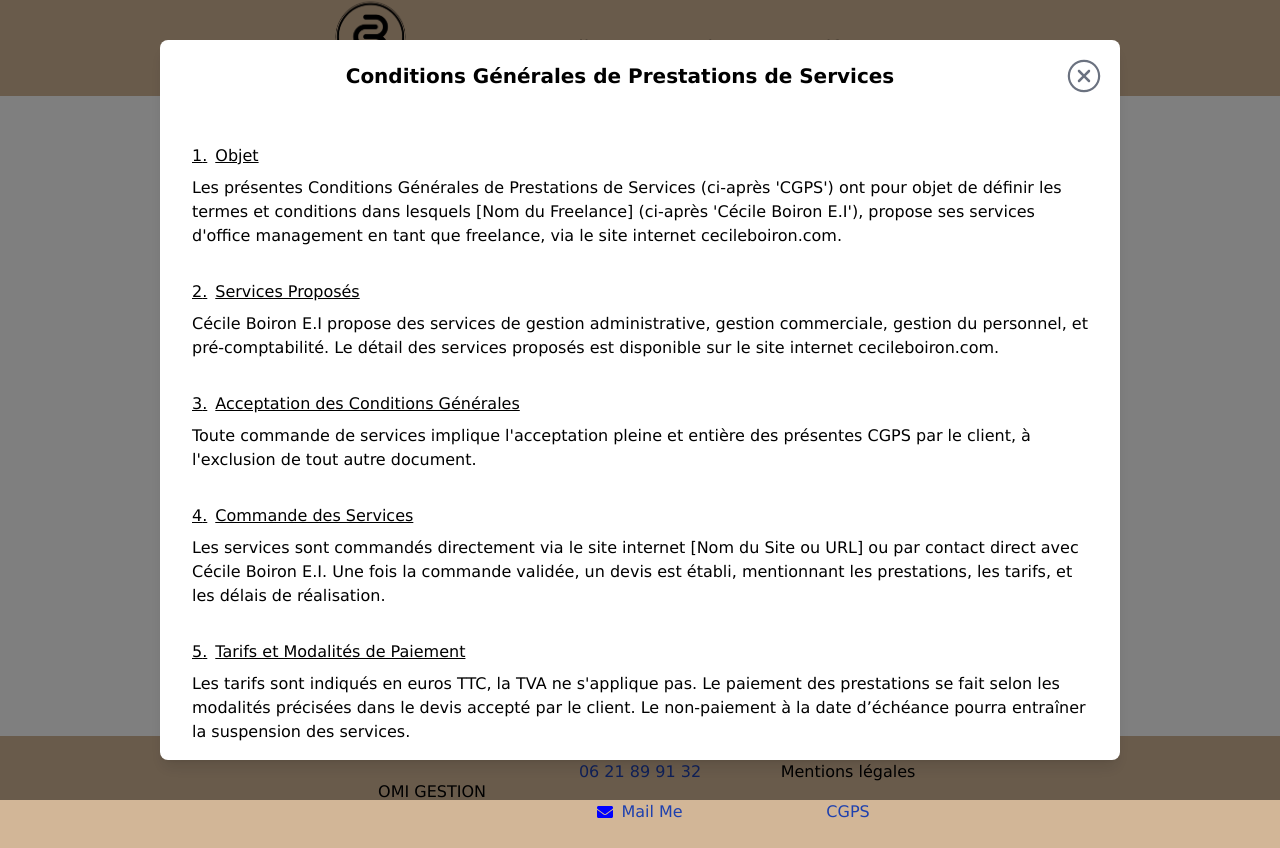
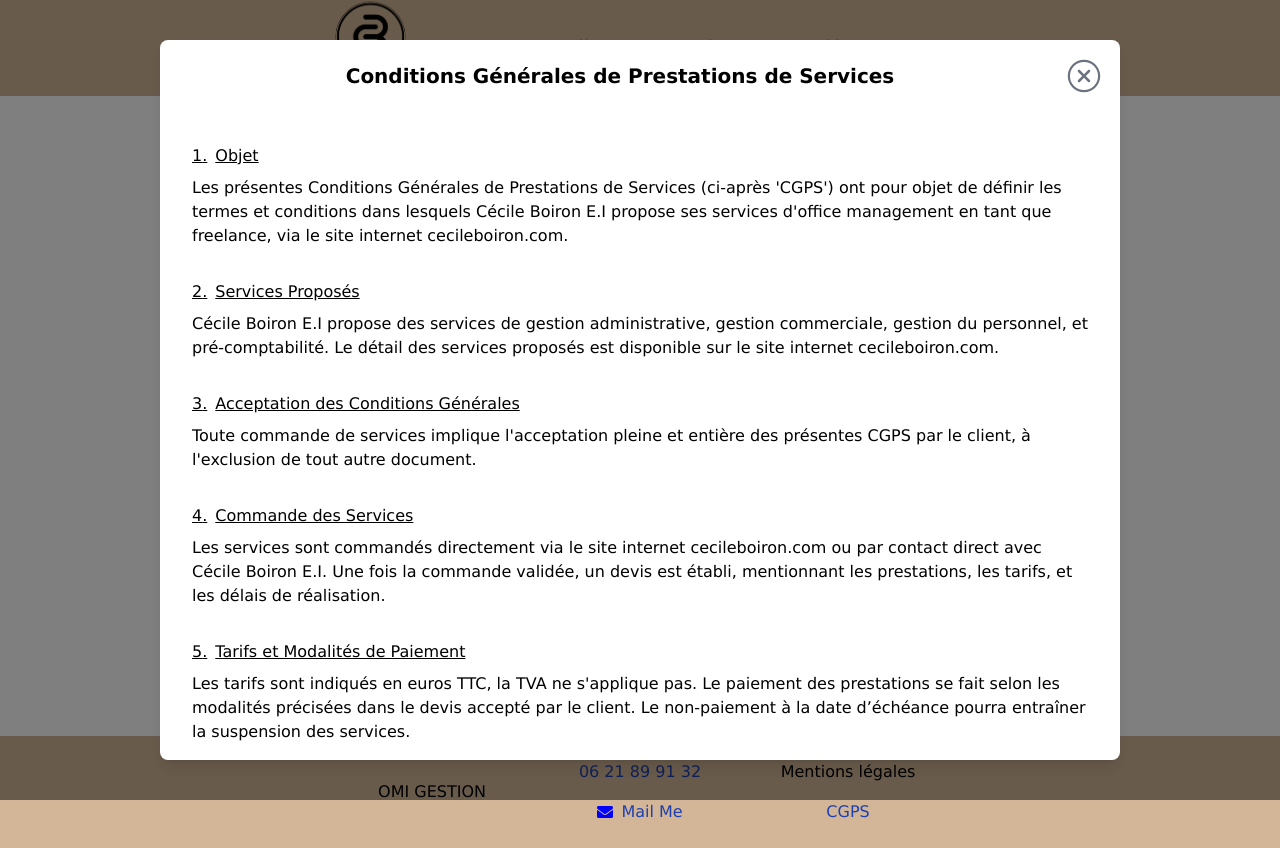
Before and after one commit to YannickMath/office_manager, a Next.js app: page /conditions in a window 1280 px wide. Built offline with nearby package versions, Linux system fonts and the light colour scheme.

Commit message:
general conditions updates

```diff
--- a/src/app/conditions/page.tsx
+++ b/src/app/conditions/page.tsx
@@ -9,7 +9,7 @@ const Conditions = ({ onClose }: any) => {
       id: 1,
       title: "Objet",
       content:
-        "Les présentes Conditions Générales de Prestations de Services (ci-après 'CGPS') ont pour objet de définir les termes et conditions dans lesquels [Nom du Freelance] (ci-après 'Cécile Boiron E.I'), propose ses services d'office management en tant que freelance, via le site internet cecileboiron.com.",
+        "Les présentes Conditions Générales de Prestations de Services (ci-après 'CGPS') ont pour objet de définir les termes et conditions dans lesquels Cécile Boiron E.I propose ses services d'office management en tant que freelance, via le site internet cecileboiron.com.",
     },
     {
       id: 2,
@@ -27,7 +27,7 @@ const Conditions = ({ onClose }: any) => {
       id: 4,
       title: "Commande des Services",
       content:
-        "Les services sont commandés directement via le site internet [Nom du Site ou URL] ou par contact direct avec Cécile Boiron E.I. Une fois la commande validée, un devis est établi, mentionnant les prestations, les tarifs, et les délais de réalisation.",
+        "Les services sont commandés directement via le site internet cecileboiron.com ou par contact direct avec Cécile Boiron E.I. Une fois la commande validée, un devis est établi, mentionnant les prestations, les tarifs, et les délais de réalisation.",
     },
     {
       id: 5,
```
